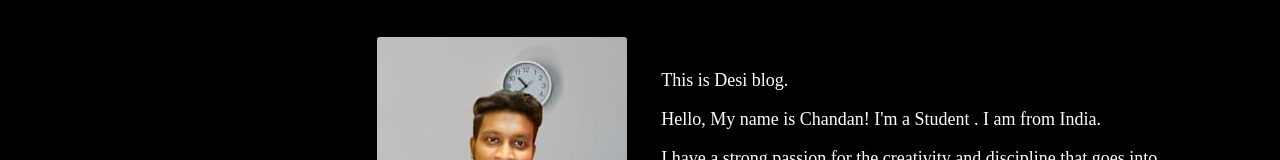
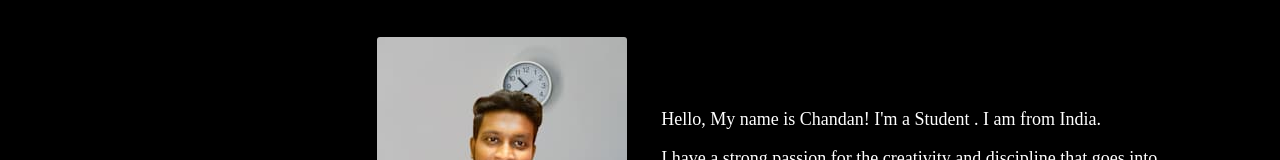
Before and after one commit to chandan-mandi/my-first-repo, a plain HTML site: page index.html in a window 1280 px wide. Shown: the part 219-379 px from the top of the page. Drawn offline with Linux system fonts and the light colour scheme.

Commit message:
desi-blog hidden

```diff
--- a/index.html
+++ b/index.html
@@ -19,7 +19,7 @@
         <img src="images/chandan resume pic.jpg" alt="">
     </div>
     <div class="about-me-description">
-        <p>This is Desi blog.</p>
+        <!-- <p>This is Desi blog.</p> -->
         <p>Hello, My name is Chandan! I'm a Student . I am from India. </p>
         <p>I have a strong passion for the creativity and discipline that goes into web development. <br>Keeping in mind scalability and clean code that is maintainable and readable.</p>
         <p>In my free time, I enjoy being outdoors, listening to music, travelling and experiencing new and exciting adeventures.</p>
```
